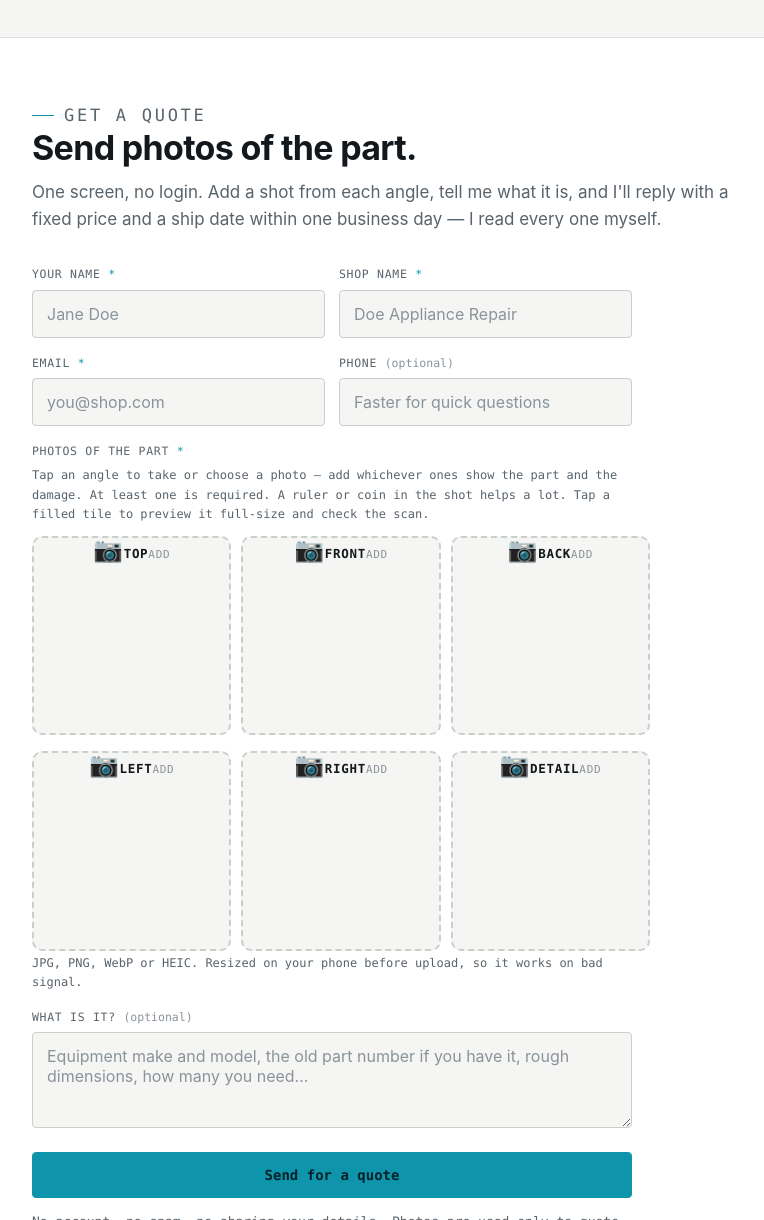
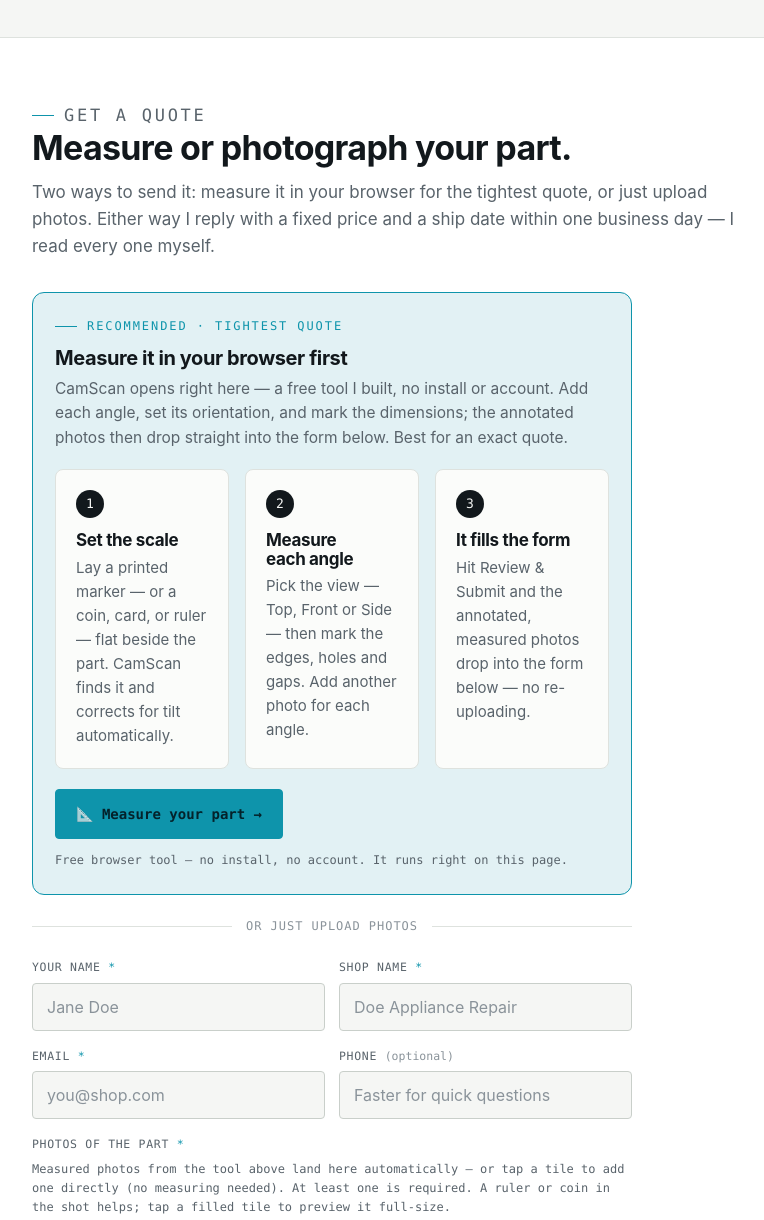
Before and after one commit to tallen5431/Temperature_Sensor_V2, a plain HTML site: page site/replacement-parts.html in a window 1280 px wide. Shown: the part 920-2140 px from the top of the page, without its empty margins (60-824 px from the left). Drawn offline with Linux system fonts and the light colour scheme.

Commit message:
Make the measuring tool the featured entry point in the quote flow (#49)
Per feedback that CamScan is the better capture experience (per-angle, set
orientation, annotate, then it fills the form), restructure the quote section:

- Featured 'Measure it in your browser first' block at the top of #quote — primary
  button + the 3-step guide — as the recommended entry point. Measured photos drop
  into the form's angle tiles below.
- An 'or just upload photos' divider keeps the low-friction direct-upload path
  clearly available (so quick submissions still convert).
- Fold in and remove the standalone #measure section (measureBtn/measureNote moved
  into the quote flow; still exactly one of each so the embed script stays wired).
- Nav: replace the now-defunct 'Measure' link with 'FAQ'.


Claude-Session: https://claude.ai/code/session_01WmpteQMej7oW1aSKPxxY1C

Co-authored-by: Claude <noreply@anthropic.com>

```diff
--- a/site/replacement-parts.html
+++ b/site/replacement-parts.html
@@ -152,6 +152,13 @@
   /* 5 — Quote form */
   #quote { background:var(--surface); }
   .form { max-width:600px; }
+  /* Featured "measure first" entry block at the top of the quote flow */
+  .measure-lead { max-width:600px; background:var(--signal-soft); border:1px solid var(--signal); border-radius:12px; padding:24px 22px; }
+  .measure-lead .ml-title { font-size:20px; font-weight:720; margin-bottom:8px; }
+  .measure-lead .ml-sub { color:var(--slate); font-size:15.5px; margin:0; }
+  .or-divider { display:flex; align-items:center; gap:14px; max-width:600px; margin:22px 0; }
+  .or-divider::before, .or-divider::after { content:""; flex:1; height:1px; background:var(--line); }
+  .or-divider span { font-family:var(--font-mono); font-size:12px; letter-spacing:0.08em; text-transform:uppercase; color:var(--faint); white-space:nowrap; }
   .row2 { display:flex; gap:14px; }
   @media (max-width:560px){ .row2 { flex-direction:column; gap:16px; } }
   .field { flex:1; margin-bottom:16px; }
@@ -253,7 +260,7 @@
     <nav class="top">
       <a href="#how" class="hide-sm">How it works</a>
       <a href="#pricing" class="hide-sm">Pricing</a>
-      <a href="#measure" class="hide-sm">Measure</a>
+      <a href="#faq" class="hide-sm">FAQ</a>
       <a href="#quote" class="btn signal" style="padding:9px 16px;min-height:0;">Get a quote</a>
     </nav>
   </div>
@@ -301,9 +308,27 @@
     <div class="wrap">
       <div class="sec-head">
         <p class="eyebrow">Get a quote</p>
-        <h2>Send photos of the part.</h2>
-        <p>One screen, no login. Add a shot from each angle, tell me what it is, and I'll reply with a fixed price and a ship date within one business day — I read every one myself.</p>
+        <h2>Measure or photograph your part.</h2>
+        <p>Two ways to send it: measure it in your browser for the tightest quote, or just upload photos. Either way I reply with a fixed price and a ship date within one business day — I read every one myself.</p>
       </div>
+
+      <!-- Featured entry point: the CamScan measuring tool. It guides per-angle capture +
+           annotation and drops the results into the form below. #measureBtn / #measureNote are
+           wired by the CamScan embed script — keep exactly one of each on the page. -->
+      <div class="measure-lead">
+        <p class="eyebrow" style="margin-bottom:10px;">Recommended · Tightest quote</p>
+        <h3 class="ml-title">Measure it in your browser first</h3>
+        <p class="ml-sub">CamScan opens right here — a free tool I built, no install or account. Add each angle, set its orientation, and mark the dimensions; the annotated photos then drop straight into the form below. Best for an exact quote.</p>
+        <div class="steps" style="margin:18px 0 20px;">
+          <div class="step-card"><div class="n">1</div><h3>Set the scale</h3><p>Lay a printed marker — or a coin, card, or ruler — flat beside the part. CamScan finds it and corrects for tilt automatically.</p></div>
+          <div class="step-card"><div class="n">2</div><h3>Measure each angle</h3><p>Pick the view — Top, Front or Side — then mark the edges, holes and gaps. Add another photo for each angle.</p></div>
+          <div class="step-card"><div class="n">3</div><h3>It fills the form</h3><p>Hit Review &amp; Submit and the annotated, measured photos drop into the form below — no re-uploading.</p></div>
+        </div>
+        <a href="#quote" id="measureBtn" class="btn signal" target="_blank" rel="noopener">📐 Measure your part →</a>
+        <p class="hint" id="measureNote" style="margin-top:12px;">Free browser tool — no install, no account. It runs right on this page.</p>
+      </div>
+
+      <p class="or-divider"><span>or just upload photos</span></p>
 
       <form class="form" id="quoteForm" novalidate enctype="multipart/form-data">
         <div class="row2">
@@ -329,7 +354,7 @@
 
         <div class="field">
           <label>Photos of the part <span class="req">*</span></label>
-          <p class="hint" style="margin:0 0 12px">Tap an angle to take or choose a photo — add whichever ones show the part and the damage. At least one is required. A ruler or coin in the shot helps a lot. Tap a filled tile to preview it full-size and check the scan.</p>
+          <p class="hint" style="margin:0 0 12px">Measured photos from the tool above land here automatically — or tap a tile to add one directly (no measuring needed). At least one is required. A ruler or coin in the shot helps; tap a filled tile to preview it full-size.</p>
           <!-- Tiles (with their hidden file inputs) are built in JS; accept has no capture
                attr so mobile offers BOTH the camera and the photo library. -->
           <div class="angles" id="angleGrid"></div>
@@ -408,28 +433,7 @@
     </div>
   </section>
 
-  <!-- ============ 6. Optional: measure it yourself (CamScan) — a secondary, power-user path,
-       so its CTA is a ghost button (the bright "signal" style is reserved for sending the quote) ============ -->
-  <section id="measure">
-    <div class="wrap">
-      <div class="sec-head">
-        <p class="eyebrow">Optional · Tighter quotes</p>
-        <h2>Want to measure it yourself?</h2>
-        <p>A clear photo is all I need to start — but if you want the tightest quote, measure the part right in your browser with CamScan, a free tool I built (no install, no account). It opens right here on the page and drops the measured photos straight into your quote form — no re-uploading.</p>
-      </div>
-      <div class="steps">
-        <div class="step-card"><div class="n">1</div><h3>Set the scale</h3><p>Lay a printed marker — or a coin, card, or ruler — flat beside the part. CamScan finds it and corrects for camera tilt automatically, so the millimetres come out true.</p></div>
-        <div class="step-card"><div class="n">2</div><h3>Measure each angle</h3><p>Pick the view — Top, Front or Side — then mark the edges, holes and gaps right on the photo. Use “Add another photo” for each angle you want to capture.</p></div>
-        <div class="step-card"><div class="n">3</div><h3>Send it to your quote</h3><p>Hit Review &amp; Submit and the annotated, measured photos drop straight into your quote form — no re-uploading. Then just add your details and send.</p></div>
-      </div>
-      <div class="cta-row" style="margin-top:24px;">
-        <a href="#quote" id="measureBtn" class="btn ghost" target="_blank" rel="noopener">Open the measuring tool →</a>
-      </div>
-      <p class="hint" id="measureNote" style="margin-top:12px;">CamScan is a free browser tool — no install, no account. It runs right on this page.</p>
-    </div>
-  </section>
-
-  <!-- ============ 6b. FAQ — visible copy mirrors the FAQPage JSON-LD in <head>
+  <!-- ============ 6. FAQ — visible copy mirrors the FAQPage JSON-LD in <head>
        (search engines want the answers on the page, not only in structured data) ============ -->
   <section id="faq">
     <div class="wrap">
```
